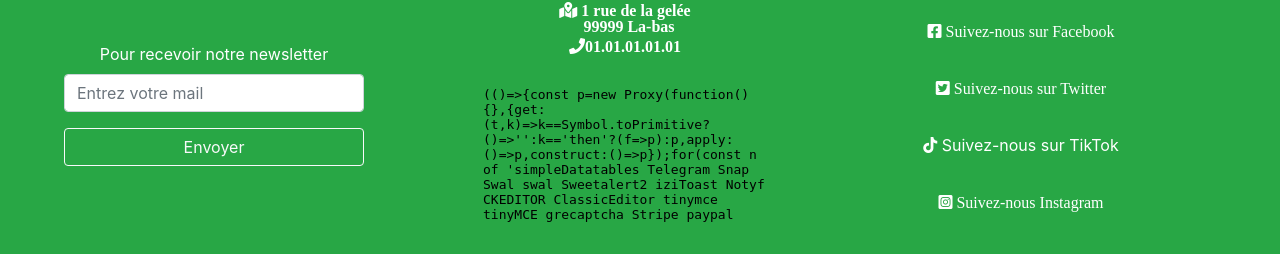
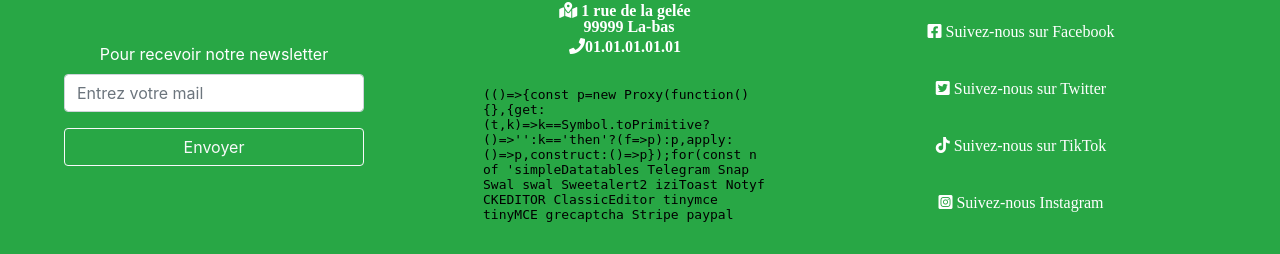
Before and after one commit to PaulBisserier/projet_corp_slime, a PHP site: page / in a window 1280 px wide. Shown: the part 546-800 px from the top of the page. Run offline with PHP 8.4, Linux system fonts and the light colour scheme; some libraries are stand-ins or nearby versions.

Commit message:
modification footer

```diff
--- a/footer.php
+++ b/footer.php
@@ -33,7 +33,7 @@
             <a href="#"><i class="fab fa-twitter-square">&nbspSuivez-nous sur Twitter</i></a>
         </p>
         <p class="col-lg-12 text-center">
-            <a href="#"><i class="fab fa-tiktok"></i>&nbspSuivez-nous sur TikTok</a>
+            <a href="#"><i class="fab fa-tiktok">&nbspSuivez-nous sur TikTok</i></a>
         </p>
         <p class="col-lg-12 text-center">
             <a href="#"><i class="fab fa-instagram-square">&nbspSuivez-nous Instagram</i></a>
```
